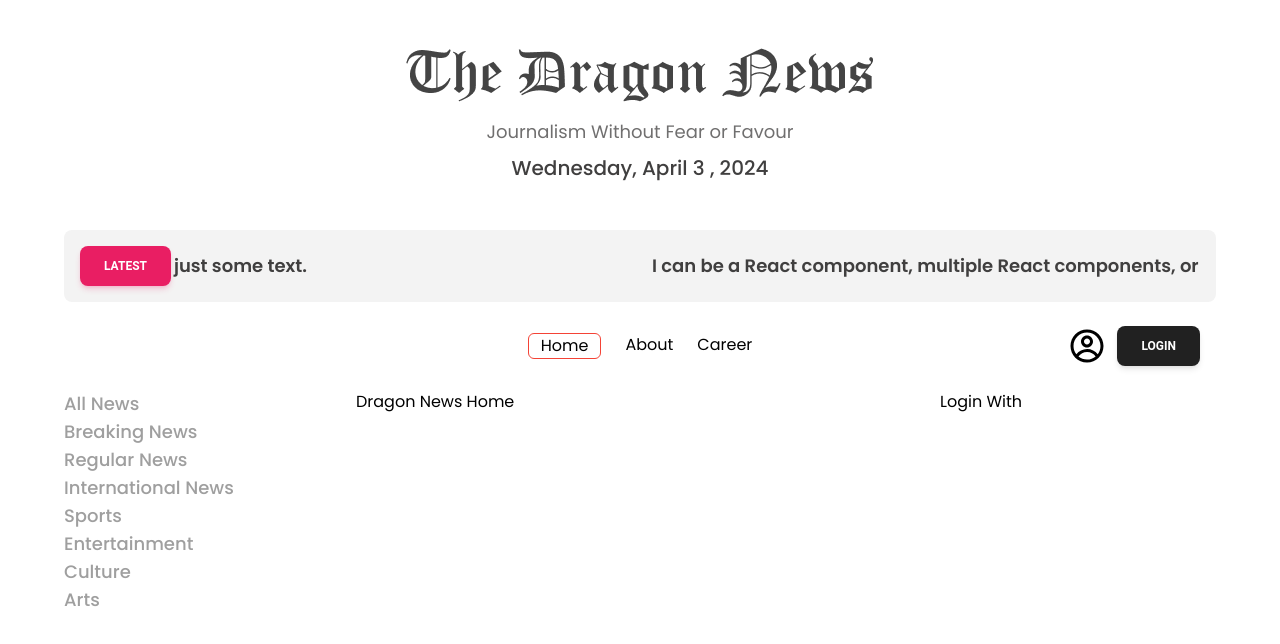
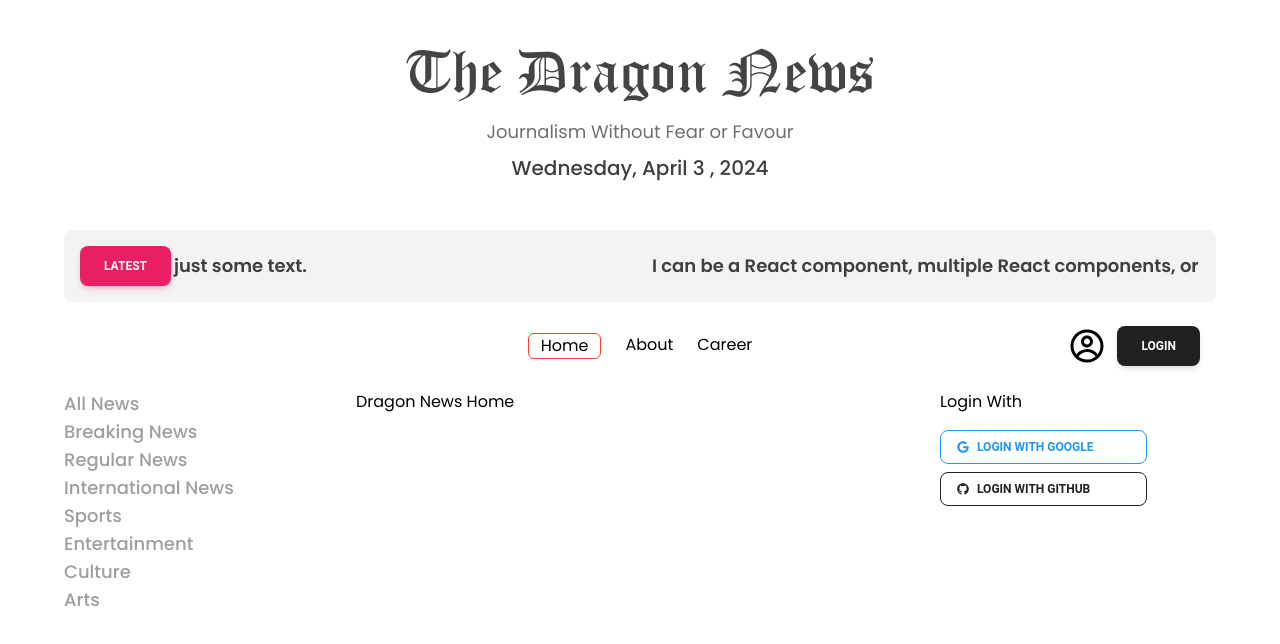
Before and after one commit to Asad9340/News-Wave, a React (Vite) app: page / in a window 1280 px wide. Shown: the top 644 px of the page. Built offline with nearby package versions, Linux system fonts and the light colour scheme.

Commit message:
added login section only without dynamically

```diff
--- a/src/Pages/Home/MainSection/RightSection.jsx
+++ b/src/Pages/Home/MainSection/RightSection.jsx
@@ -1,13 +1,32 @@
-
+import { Button } from '@material-tailwind/react';
+import { FaGoogle } from 'react-icons/fa';
+import { FaGithub } from 'react-icons/fa';
 function RightSection() {
   return (
     <div>
       <h2>Login With</h2>
-      <div>
-
+      <div className="flex gap-2 flex-col mt-4">
+        <Button
+          size="sm"
+          variant="outlined"
+          color="blue"
+          className="flex items-center gap-2 w-3/4 "
+        >
+          <FaGoogle />
+          Login with Google
+        </Button>
+        <Button
+          size="sm"
+          variant="outlined"
+          color="black"
+          className="flex items-center gap-2 w-3/4"
+        >
+          <FaGithub />
+          Login with Github
+        </Button>
       </div>
     </div>
-  )
+  );
 }
 
-export default RightSection
+export default RightSection;
```
